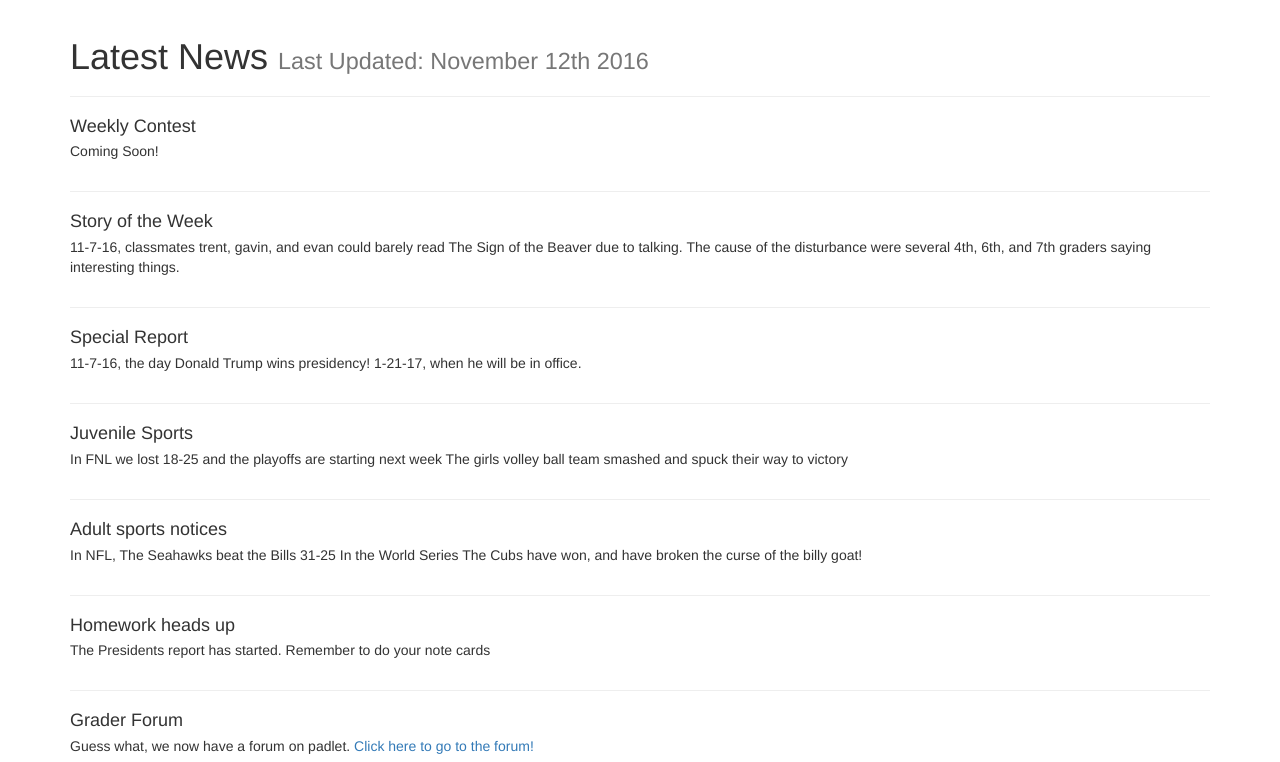
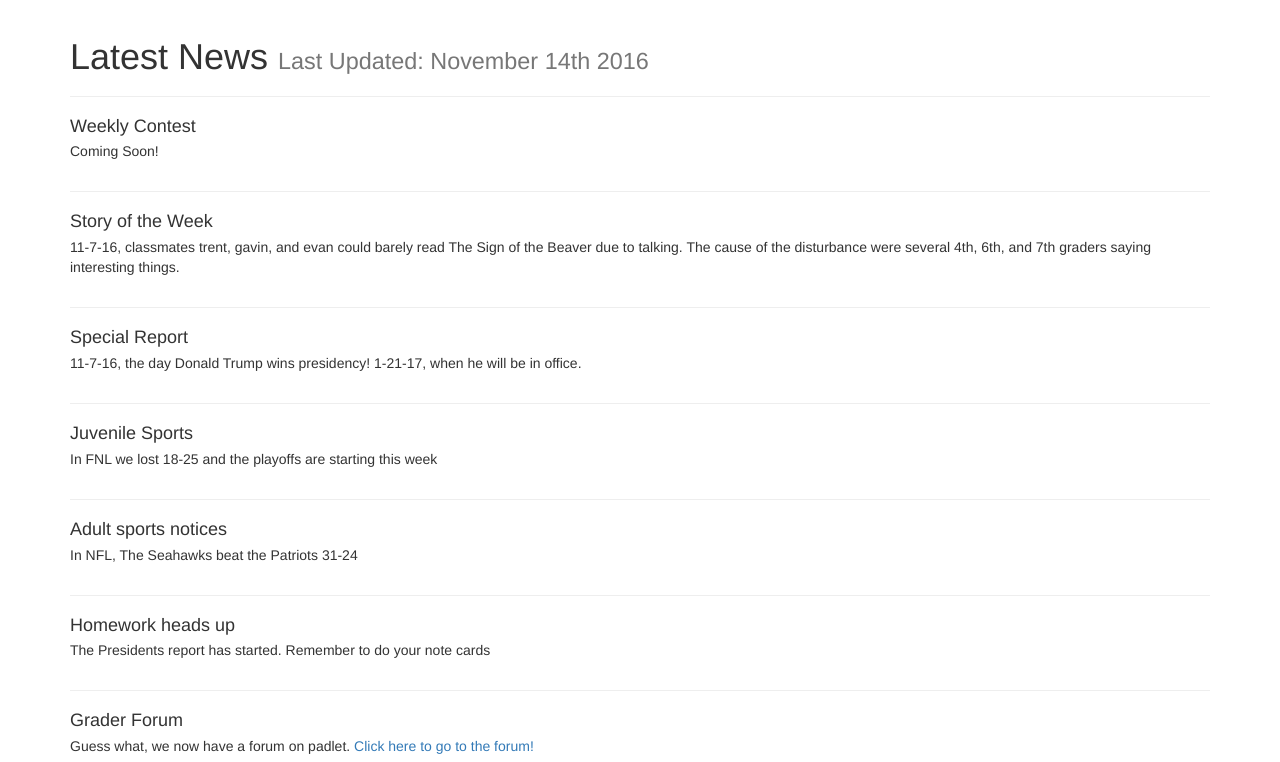
Before and after one commit to bicyclekick5/bicyclekick5.github.io, a plain HTML site: page index.html in a window 1280 px wide. Shown: the part 578-1340 px from the top of the page. Drawn offline with nearby package versions, Linux system fonts and the light colour scheme.

Commit message:
Patriots lost

```diff
--- a/index.html
+++ b/index.html
@@ -17,7 +17,7 @@
       </div>
       <img class="img-thumbnail center-block" src="classroom.png">
       <div class="page-header" id="content">
-        <h1>Latest News <small>Last Updated: November 12th 2016</small></h1>
+        <h1>Latest News <small>Last Updated: November 14th 2016</small></h1>
       </div>
       <!-- start of news entry -->
       <div class="media">
@@ -60,8 +60,7 @@
         <div class="media-body">
           <h4 class="media-heading">Juvenile Sports</h4>
           <p>
-            In FNL we lost 18-25 and the playoffs are starting next week
-          The girls volley ball team smashed and spuck their way to victory
+            In FNL we lost 18-25 and the playoffs are starting this week
           </p>
 
         </div>
@@ -73,9 +72,7 @@
         <div class="media-body">
           <h4 class="media-heading">Adult sports notices</h4>
           <p>
-            In NFL, The Seahawks beat the Bills 31-25
-            In the World Series The Cubs have won, and have broken the curse of the billy goat!
-
+            In NFL, The Seahawks beat the Patriots 31-24
         </div>
       </div>
       <hr>
```
